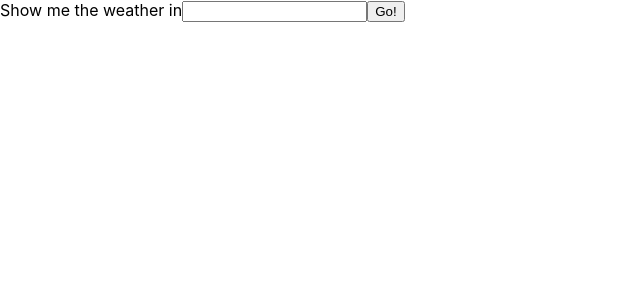
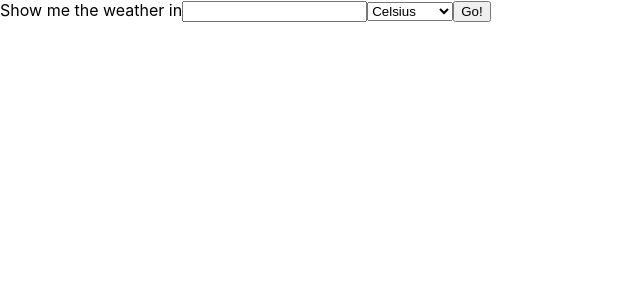
Before and after one commit to marinacornelie/weather, a React (Create React App) app: page / in a window 1280 px wide. Shown: the top 300 px of the page, without its empty margins (0-640 px from the left). Built offline with nearby package versions, Linux system fonts and the light colour scheme; no server answers; the HTML template or start-up script is replaced by a standard one.

Commit message:
select units component

```diff
--- a/src/App.js
+++ b/src/App.js
@@ -1,5 +1,6 @@
 import {Component} from 'react'
-import axios from 'axios';
+import axios from 'axios'
+import SelectUnits from './SelectUnits'
 
 const apiKey = process.env.REACT_APP_WEATHER_API_KEY
 
@@ -7,13 +8,18 @@ class App extends Component {
 
 state = {
     city: '',
+    units: 'metric',
     weatherTemp: '',
     mainWeather: '',
     showWeatherInfo: false
 }
 
+changeUnits = (unitsNew) => {
+    this.setState({units: unitsNew})
+}
+
 currentWeather = () => {
-  axios.get('https://api.openweathermap.org/data/2.5/weather?q=' + this.state.city + '&units=metric&appid=' + apiKey)
+  axios.get('https://api.openweathermap.org/data/2.5/weather?q=' + this.state.city + '&units=' + this.state.units + '&appid=' + apiKey)
     .then(response => {
     console.log(response.data.main.temp)
     console.log(response.data.weather[0].main)
@@ -41,6 +47,7 @@ currentWeather = () => {
         <div>
           <span>Show me the weather in</span>
           <input onChange={event => this.setState({city: event.target.value})}/>
+          <SelectUnits changeUnits={this.changeUnits}/>
           <button onClick={this.currentWeather}>Go!</button>
         </div>
         <div>
--- /dev/null
+++ b/src/SelectUnits.js
@@ -0,0 +1,16 @@
+import React, {Component} from 'react'
+
+class SelectUnits extends Component {
+
+  render () {
+
+    return (
+      <select onChange={event => this.props.changeUnits(event.target.value)}>
+          <option value='metric'>Celsius</option>
+          <option value='imperial'>Fahrenheit</option>
+      </select>
+    );
+  }
+}
+
+export default SelectUnits;
```
